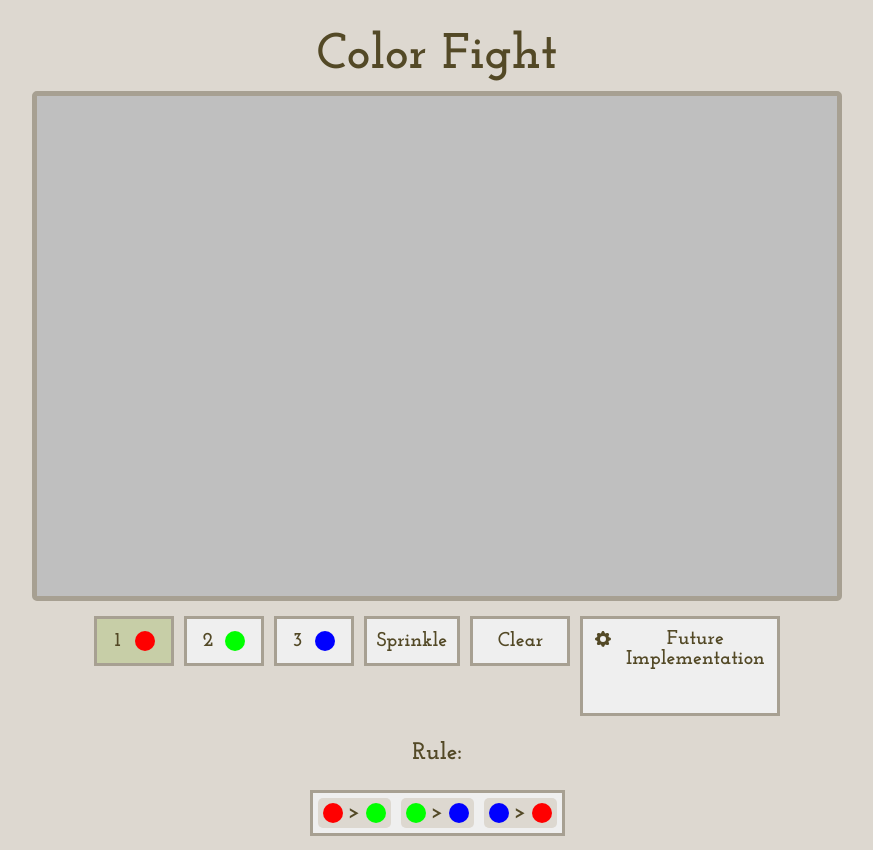
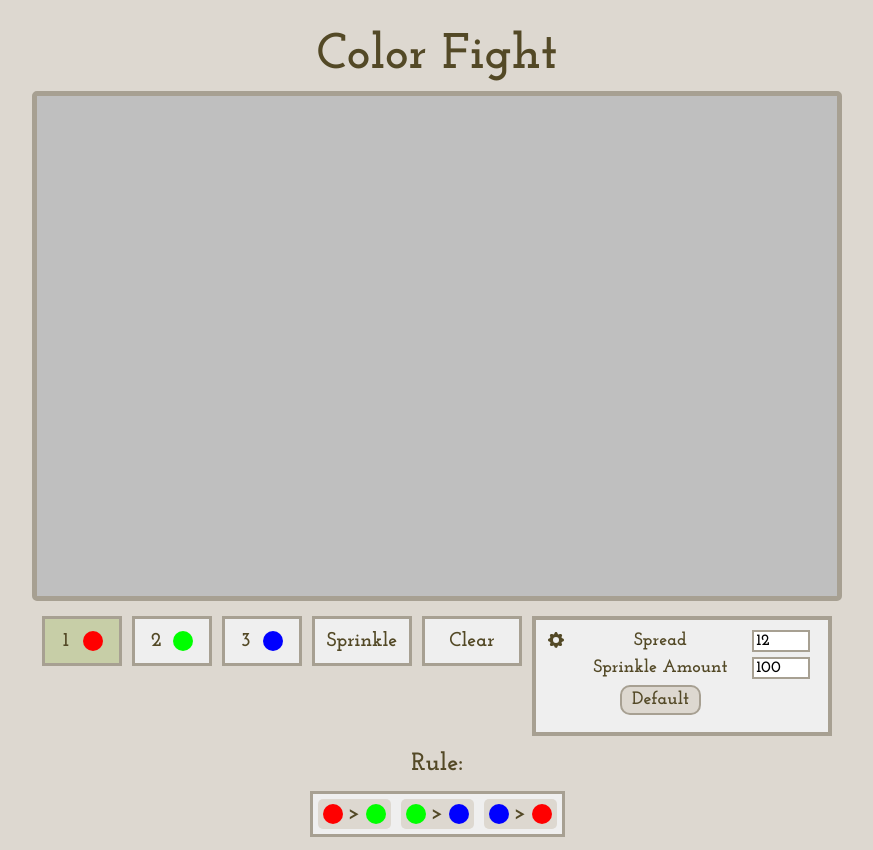
Before and after one commit to thoai-atb/color-fight, a React (Create React App) app: page / in a window 1280 px wide. Both pictures are taken after a click on the button 883 px from the left and 641 px from the top of the page. Shown: the whole page, without its empty margins (203-1076 px from the left). Built offline with nearby package versions, Linux system fonts and the light colour scheme.

Commit message:
add spread and sprinkle settings

```diff
--- a/src/App.js
+++ b/src/App.js
@@ -6,22 +6,34 @@ import RuleSelectUI from './components/RuleSelectUI/RuleSelectUI.js'
 import Settings from './components/Settings/Settings.js'
 import rules from './data/rules.json'
 const {Model} = require('./model/Model.js')
-const model = new Model(800, 500, 12, rules[0])
+const DEFAULT_SPREAD = 12;
+const DEFAULT_SPRINKLE = 100;
+const model = new Model(800, 500, DEFAULT_SPREAD, rules[0])
 
 const App = () => {
   const [selectedTeam, setSelectedTeam] = useState(model.rule.teams[0]);
   const [showSelectRule, setShowSelectRule] = useState(false);
+  const [sprinkleAmount, setSprinkleAmount] = useState(DEFAULT_SPRINKLE);
+  const [spread, setSpread] = useState(model.maxHealth);
 
   useEffect(() => {
     const keyDown = (e) => {
       if(e.key > '0' && e.key <= '9')
         selectTeam(model.rule.teams[parseInt(e.key) - 1]);
-      if(e.key === ' ')
+      if(e.key === 's')
         model.sprinkle();
     }
     document.addEventListener('keydown', keyDown);
   }, []);
 
+  useEffect(() => {
+    model.maxHealth = spread;
+    model.clear();
+  }, [spread]);
+
+  useEffect(() => {
+    model.sprinkleAmount = sprinkleAmount;
+  }, [sprinkleAmount]);
 
   const selectTeam = (team) => {
     if(model.rule.teams.indexOf(team) !== -1) {
@@ -40,6 +52,11 @@ const App = () => {
     setShowSelectRule(false);
   }
 
+  const setDefaultSettings = () => {
+    setSpread(DEFAULT_SPREAD);
+    setSprinkleAmount(DEFAULT_SPRINKLE);
+  }
+
   return (
     <div className="App" >
       <h1>Color Fight</h1>
@@ -52,9 +69,9 @@ const App = () => {
             return <ColorButton key={index} label={index + 1} selected={selectedTeam === teamID} team={teamID} func={selectTeam} />
           })
         }
-        <button onClick={() => model.sprinkle()}>Sprinkle</button>
-        <button className='eraseBtn' onClick={() => model.clear()}>Clear</button>
-        <Settings/>
+        <button className='actionBtn' onClick={() => model.sprinkle()}>Sprinkle</button>
+        <button className='actionBtn' onClick={() => model.clear()}>Clear</button>
+        <Settings spread={spread} setSpread={setSpread} sprinkleAmount={sprinkleAmount} setSprinkleAmount={setSprinkleAmount} setDefault={setDefaultSettings}/>
       </div>
       <div>
         <h2>Rule:</h2>
--- a/src/components/ColorButton/ColorButton.js
+++ b/src/components/ColorButton/ColorButton.js
@@ -3,7 +3,7 @@ import ColorSticker from '../ColorSticker/ColorSticker.js'
 
 const ColorButton = ({selected, label, team, func}) => {
     return (
-        <button className={'colorBtn' + (selected ? ' colorBtn-select' : '')} onMouseDown={() => func(team)}>
+        <button className={'colorBtn' + (selected ? ' colorBtn-select' : '')} onClick={() => func(team)}>
             <label>{`${label}`}</label>
             <ColorSticker team={team}/>
         </button>
--- a/src/components/Settings/Settings.css
+++ b/src/components/Settings/Settings.css
@@ -7,8 +7,8 @@
 
 .settings-btn.show {
     display: inline-flex;
-    width: 200px;
-    height: 100px;
+    width: 300px;
+    height: 120px;
 }
 
 .settings-btn.show:hover {
@@ -33,14 +33,38 @@
 }
 
 .settings-btn.show .body {
-    display: inline-flex;
-    flex-direction: column;
-    justify-content: space-between;
-    flex-grow: 1;
+    display: inline-table;
     height: 100%;
+    width: 100%;
     margin-left: 10px;
+    font-size: 18px;
+}
+
+.settings-btn.show .option {
+    display: table-row;
+    width: 100%;
+}
+
+.settings-btn.show .option .cell {
+    display: table-cell;
+    /* border: 1px solid red; */
 }
 
 .settings-btn input[type=number] {
     width: 50px;
 }
+
+.settings-btn .default-btn {
+    display: inline-block;
+    background-color: var(--light);
+    padding: 3px 10px 3px 10px;
+    border: 2px solid var(--dark);
+    border-radius: 10px;
+    text-align: center;
+    vertical-align: center;
+    height: 20px;
+}
+
+.settings-btn .default-btn:hover {
+    filter: brightness(0.8);
+}
--- a/src/components/Settings/Settings.js
+++ b/src/components/Settings/Settings.js
@@ -2,17 +2,41 @@ import React, {useState} from 'react'
 import './Settings.css'
 import {ReactComponent as SettingsIcon} from '../../images/settings.svg';
 
-const Settings = () => {
+const Settings = ({spread, setSpread, sprinkleAmount, setSprinkleAmount, setDefault}) => {
     const [showSettings, setShowSettings] = useState(false);
     return (
-        <button className={'settings-btn' + (showSettings ? ' show' : '')} onMouseDown={() => setShowSettings(!showSettings)}>
+        <button className={'settings-btn' + (showSettings ? ' show' : '')} onClick={() => setShowSettings(!showSettings)} onKeyDown={e => e.stopPropagation()}>
           <div className='header'>
             <SettingsIcon width="20" height="20"/>
           </div>
           {
             showSettings &&
-            <div className='body' onMouseDown={e => e.stopPropagation()}>
-              Future Implementation
+            <div className='body' onClick={e => e.stopPropagation()}>
+              <div className='option'>
+                <div className='cell'>
+                  <label forname='spread'>Spread</label>
+                </div>
+                <div className='cell'>
+                  <input type='number' id='spread' min='1' value={spread} onInput={(e) => {
+                    setSpread(parseInt(e.target.value) || 1)
+                  }}></input>
+                </div>
+              </div>
+              <div className='option'>
+                <div className='cell'>
+                  <label forname='sprinkle-amount'>Sprinkle Amount</label>
+                </div>
+                <div className='cell'>
+                  <input type='number' id='sprinkle-amount' min='1' value={sprinkleAmount} onInput={(e) => {
+                    setSprinkleAmount(parseInt(e.target.value) || 1)
+                  }}></input>
+                </div>
+              </div>
+              <div className='option'>
+                <div className='cell'>
+                  <div className='default-btn' onClick={setDefault}>Default</div>
+                </div>
+              </div>
             </div>
           }
         </button>
--- a/src/index.css
+++ b/src/index.css
@@ -27,6 +27,11 @@ h1 {
   margin-bottom: 0px;
 }
 
+h2 {
+  font-size: 25px;
+  margin: 10px 0px 10px 0px;
+}
+
 .toolbar {
   display: inline-flex;
   align-items: flex-start;
@@ -51,12 +56,23 @@ button:hover {
 
 button:focus {
   outline: none;
+  border: 4px solid var(--dark);
 }
 
-.eraseBtn {
+.actionBtn {
   width: 100px;
 }
 
 .hiding {
   display: none;
 }
+
+input[type=number] {
+  border: 2px solid var(--dark);
+  font-family: inherit;
+  font-size: 16px;
+}
+
+input[type=number]:focus {
+  outline: none;
+}
--- a/src/model/model.js
+++ b/src/model/model.js
@@ -4,6 +4,7 @@ class Model {
         this.height = height;
         this.maxHealth = maxHealth;
         this.rule = rule;
+        this.sprinkleAmount = 1;
         this.initMatrix();
         this.run();
     }
@@ -29,7 +30,7 @@ class Model {
     }
 
     sprinkle() {
-        for(let i = 0; i<100; i++) {
+        for(let i = 0; i<this.sprinkleAmount; i++) {
             let index = Math.floor(Math.random() * this.matrix.length);
             let teamCode = this.rule.teams[Math.floor(Math.random() * this.rule.teams.length)];
             this.putIndex(teamCode, index);
```
